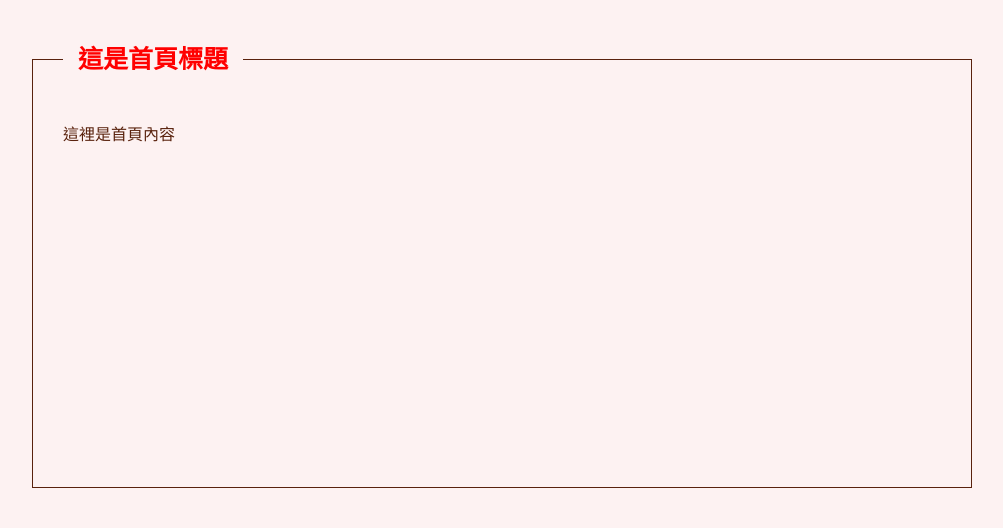
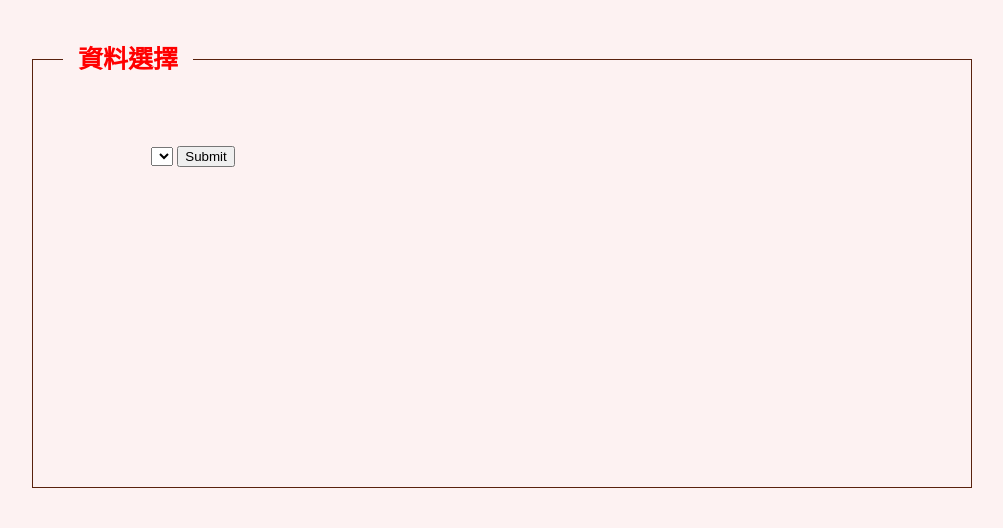
Before and after one commit to chang861224/temple_contact, a Django app: page /index/ in a window 1280 px wide. Shown: the part 211-739 px from the top of the page, without its empty margins (138-1141 px from the left). Run offline with Django 4.2, Linux system fonts and the light colour scheme; lists and menus that the app fills with data are empty.

Commit message:
selection form

```diff
--- /dev/null
+++ b/static/css/index.css
@@ -0,0 +1,7 @@
+.select{
+    width: 80%;
+    margin-left: 10%;
+    margin-right: 10%;
+    margin-top: 20px;
+    margin-bottom: 20px;
+}
--- a/templates/index.html
+++ b/templates/index.html
@@ -1,13 +1,28 @@
 {% extends 'base.html' %}
 {% load static %}
 
+{% block css %}
+<link href='{% static "css/index.css" %}' rel="stylesheet" type="text/css" media="all">
+{% endblock %}
+
 {% block title %}
-<title>測試？？</title>
+<title>資料選擇</title>
 {% endblock %}
-{% block fieldset_title %}這是首頁標題{% endblock %}
+{% block fieldset_title %}資料選擇{% endblock %}
 
 {% block content %}
 <div class='index'>
-    這裡是首頁內容
+    <div class="select">
+        <form action="." method="POST">
+            {% csrf_token %}
+            <select name="puja_select">
+                {% for puja in pujas %}
+                <option value="{{ puja.id }}">{{ puja.year }}-{{ puja.name }}</option>
+                {% endfor %}
+            </select>
+
+            <input type="submit">
+        </form>
+    </div>
 </div>
 {% endblock %}
```
